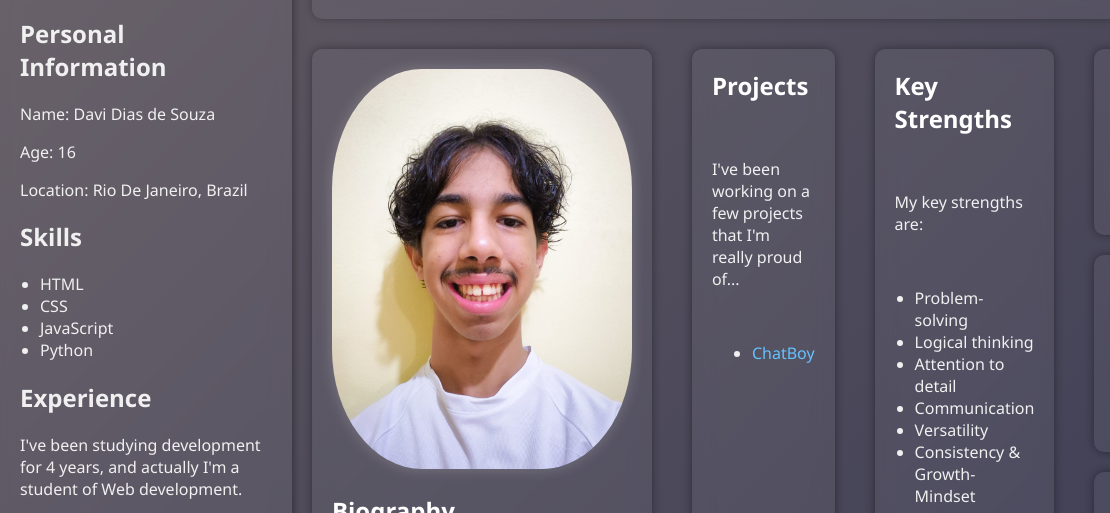
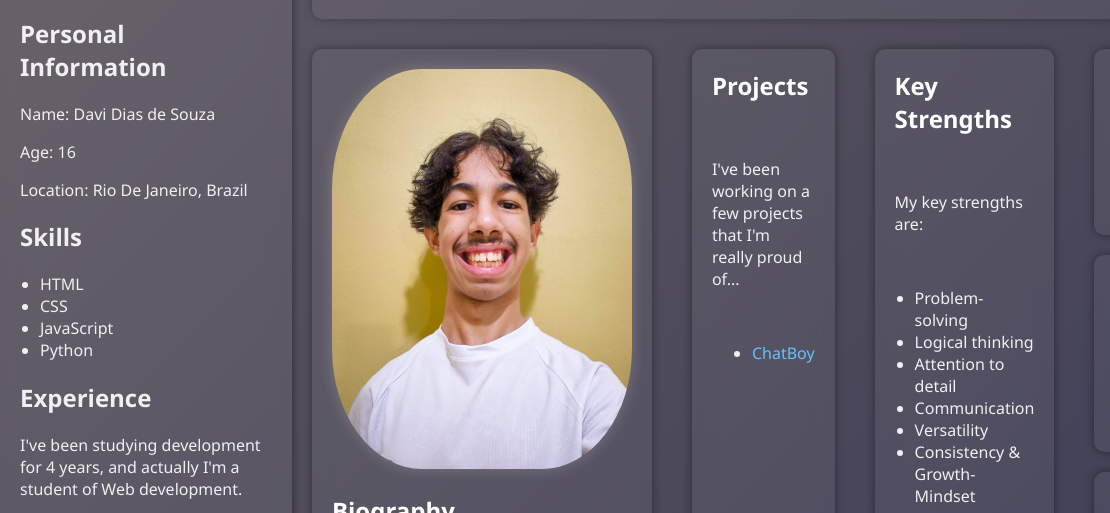
Before and after one commit to davipy-LAB/interactive_CV, a plain HTML site: page index.html in a window 1280 px wide. Shown: the part 143-656 px from the top of the page, 0-1110 px from the left. Drawn offline with Linux system fonts and the light colour scheme.

Commit message:
Interactive CV (1.5)

```diff
--- a/index.html
+++ b/index.html
@@ -55,7 +55,7 @@
     <section class="cards">
       <div class="card-biography">
         <div class="Minha-Foto">
-          <img src="eu.jpg" alt="Eu" />
+          <img src="Eu_1.1.jpg" alt="Eu" />
         </div>
         <h2 data-i18n="bio.title">Biography</h2>
         <p data-i18n="bio.text">It all started when I was 12 and got my first computer...</p>
```
Also changed, not shown: Eu_1.1.jpg (added), eu.jpg (deleted).
